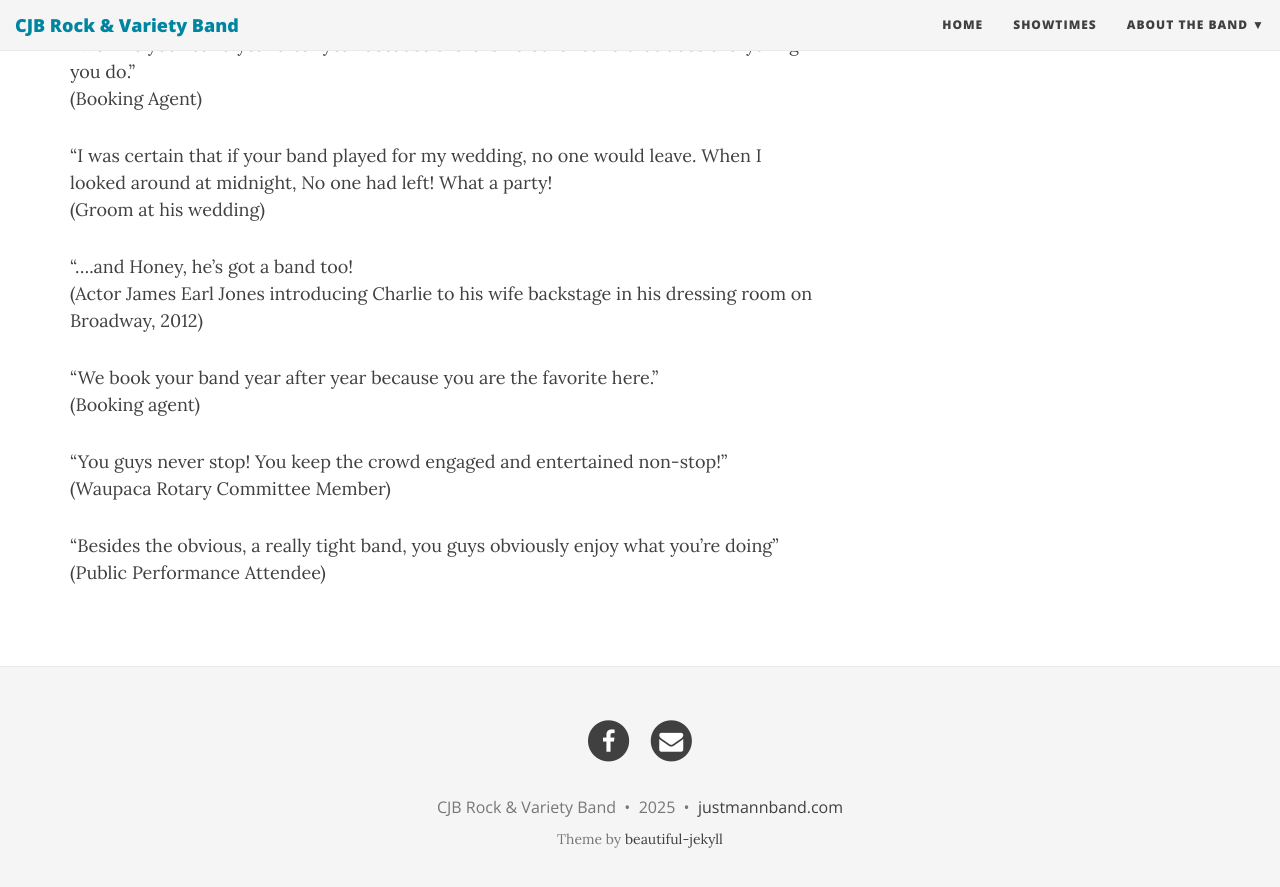
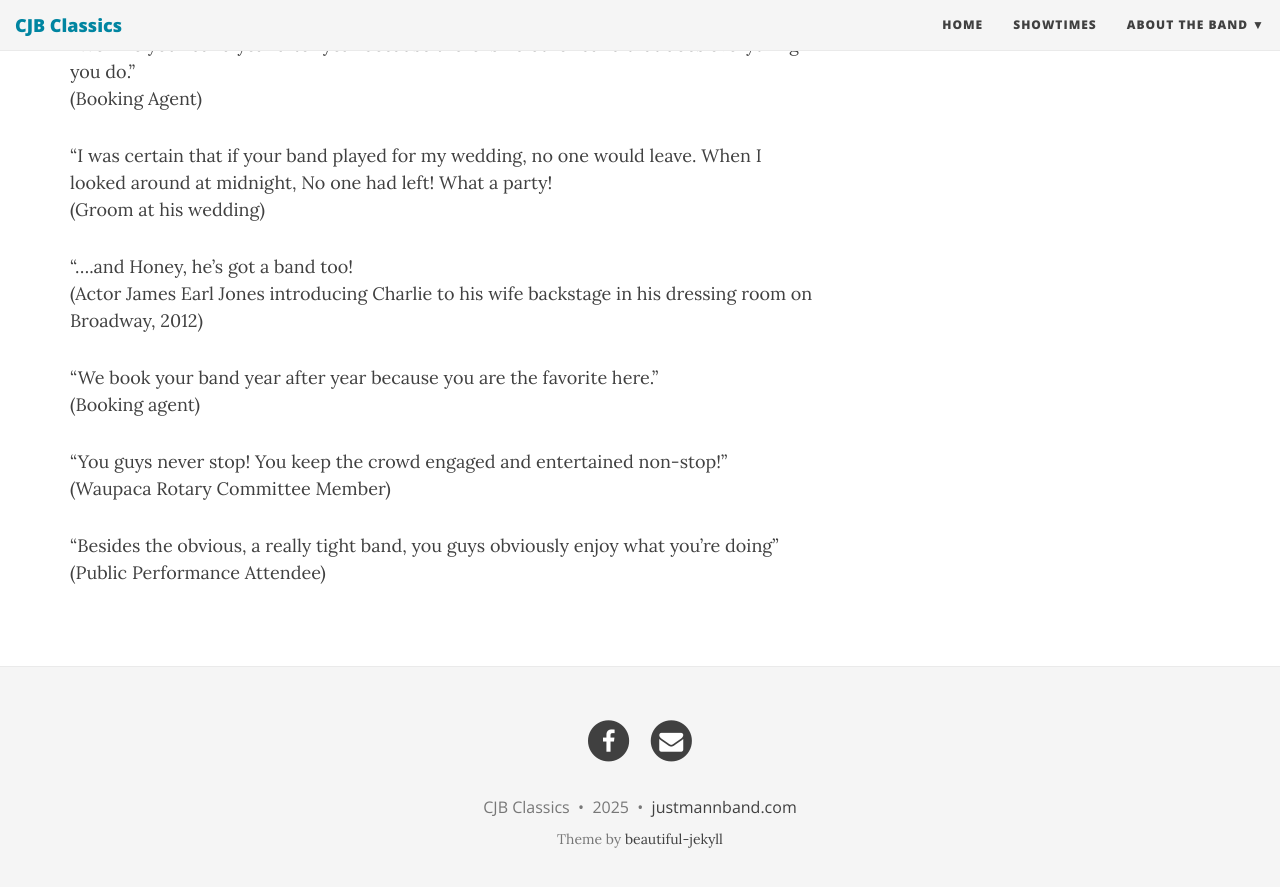
Before and after one commit to jcoenen/justmannband.com, a Jekyll site: the page built from index.html, in a window 1280 px wide and 900 px high, scrolled down 839 px. Shown: the top 887 px of the window. Built offline with Jekyll 4.4.1, drawn with Linux system fonts in a browser that asks for light colours; nearby versions of some CDN libraries; the list of posts is cut into pages by our own code.

Commit message:
Update _config.yml

```diff
--- a/_config.yml
+++ b/_config.yml
@@ -14,7 +14,7 @@
 # Of course don't forget to change the username and projectname to YOUR username and project
 
 # Name of website
-title: CJB Rock & Variety Band
+title: CJB Classics
 
 # Short description of your site
 description:
@@ -39,7 +39,7 @@ navbar-links:
 # Change all these values or delete the ones you don't want.
 # Important: you must keep the "name" parameter, everything else you can remove
 author:
-  name: CJB Rock & Variety Band
+  name: CJB Classics
   email: "charliejustmann@gmail.com"
   facebook: "https://www.facebook.com/profile.php?id=100090155589653"  # eg. daattali
  # github: yourname    # eg. daattali
```
